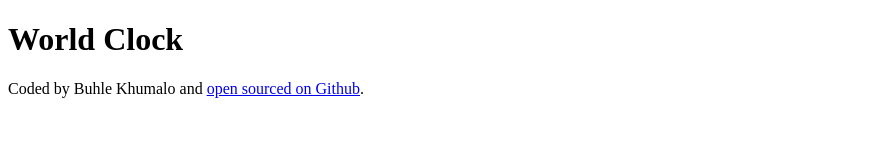
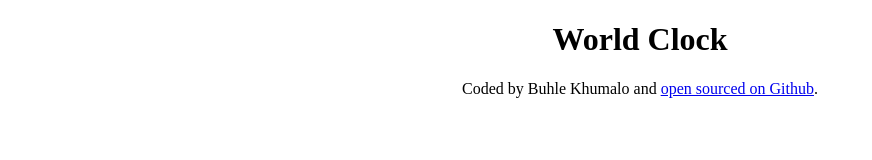
Before and after one commit to 0744224617Bk/clock--project, a plain HTML site: page index.html in a window 1280 px wide. Shown: the whole page, without its empty margins (0-872 px from the left). Drawn offline with Linux system fonts and the light colour scheme.

Commit message:
added link to GitHub repository

```diff
--- a/css/style.css
+++ b/css/style.css
@@ -1 +1,6 @@
-<h1>
+h1 {
+    text-align: center;
+}
+footer {
+    text-align: center;
+}
--- a/index.html
+++ b/index.html
@@ -9,7 +9,7 @@
 <body>
     <h1>World Clock</h1>
     <footer>Coded by Buhle Khumalo and
-    <a href="#" target="_blank".>open sourced on Github</a>.
+    <a href="https://github.com/0744224617Bk/clock--project" target="_blank".>open sourced on Github</a>.
     </footer>
     <script src="javascript/index.js"></script>
 
```
